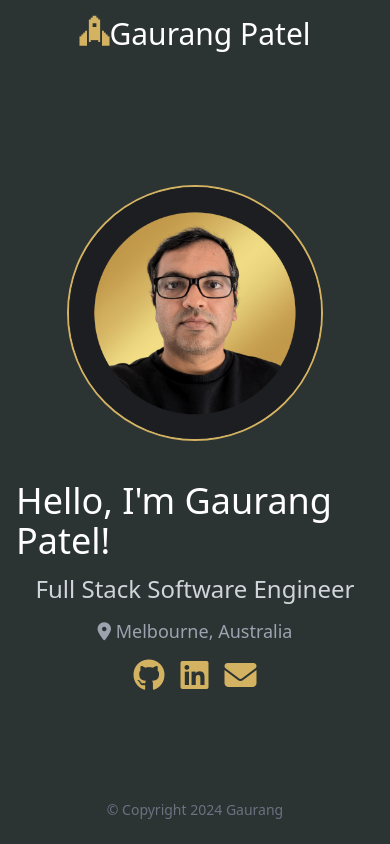
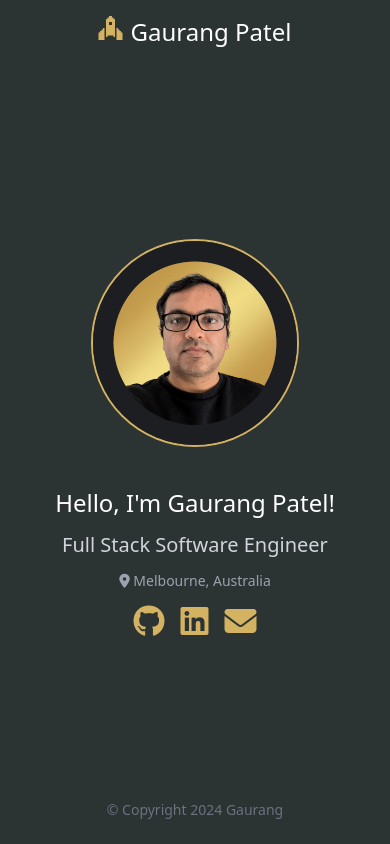
Before and after one commit to meetgaurang/personal-page, a website: page src/index.html in a window 390 px wide. Drawn offline with Linux system fonts and the light colour scheme.

Commit message:
Added more responsiveness

```diff
--- a/src/index.html
+++ b/src/index.html
@@ -22,21 +22,21 @@
 <body class="bg-glowingblack-50 text-white">
   <!-- Header -->
   <div class="p-4 h-[12vh]">
-    <div class="text-3xl flex justify-center md:justify-start"> <i id="rocket-icon"
-        class="fa-brands fa-space-awesome fa-bounce text-golden-50"></i> Gaurang
-      Patel</div>
+    <div class="text-2xl md:text-3xl flex justify-center md:justify-start gap-2"> <i id="rocket-icon"
+        class="fa-brands fa-space-awesome fa-bounce text-golden-50"></i> <span>Gaurang
+        Patel</span></div>
   </div>
 
   <!-- Body -->
   <div class="flex flex-col md:flex-row justify-center gap-10 items-center px-4 h-[80vh]">
     <!-- Avatar -->
     <img src="../public/avatar.png" alt="Gaurang Patel"
-      class="w-64 border-golden-50 rounded-full border-solid border-2" />
+      class="w-52 md:w-64 border-golden-50 rounded-full border-solid border-2" />
     <!-- Content -->
     <div class="flex flex-col gap-3 items-center md:items-start">
-      <div class="text-4xl">Hello, I'm Gaurang Patel!</div>
-      <div class="text-gray-300 text-2xl">Full Stack Software Engineer</div>
-      <div class="text-gray-400 text-lg"> <i class="fa-solid fa-location-dot"></i> Melbourne, Australia</div>
+      <div class="text-2xl md:text-3xl">Hello, I'm Gaurang Patel!</div>
+      <div class="text-gray-300 text-xl md:text-2xl">Full Stack Software Engineer</div>
+      <div class="text-gray-400 text-sm md:text-lg"> <i class="fa-solid fa-location-dot"></i> Melbourne, Australia</div>
       <div class="flex gap-4 h-9 items-center">
         <a href="https://www.github.com/meetgaurang" target="_blank"><i
             class="fa-brands fa-github fa-2xl text-golden-50"></i></a>
```
Also changed, not shown: src/output.css.
